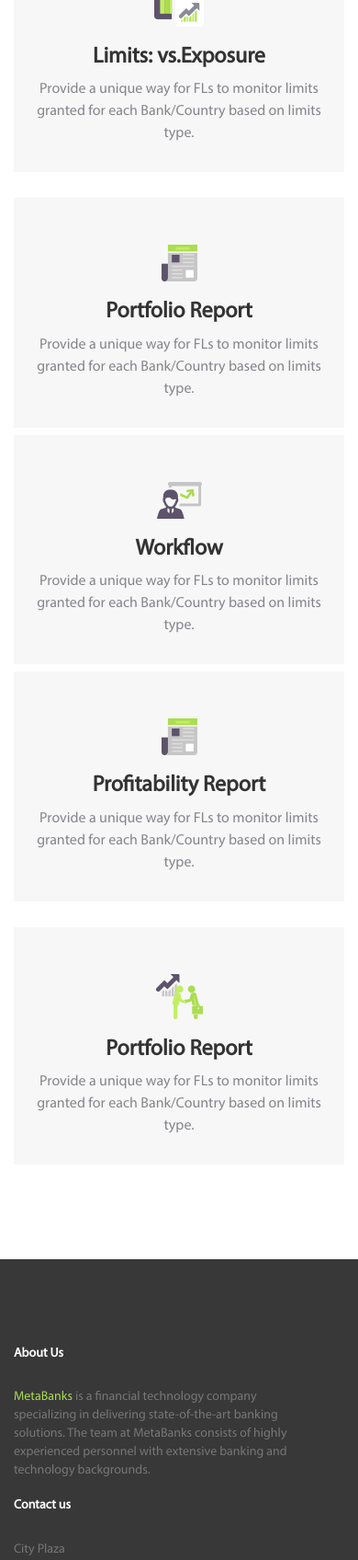
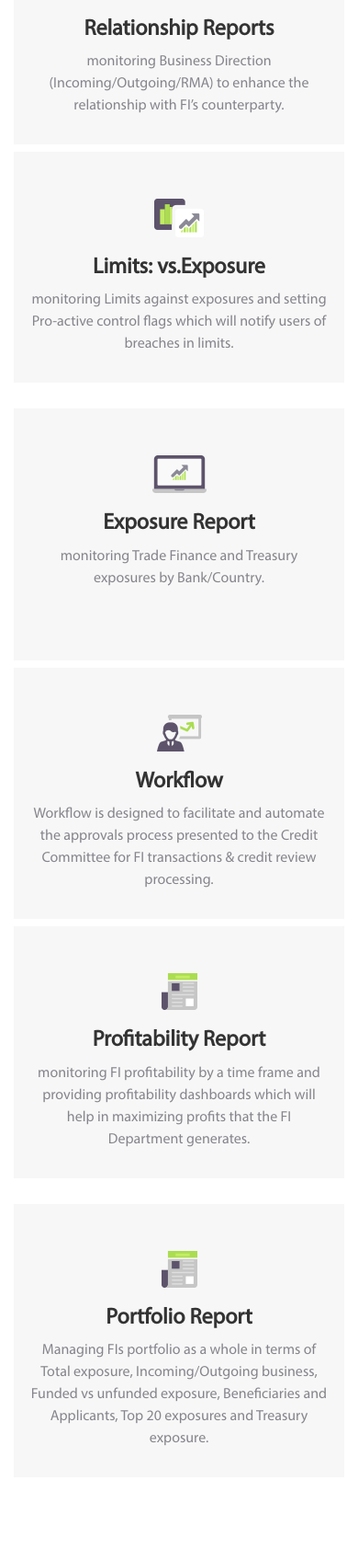
Before and after one commit to ismaeelsameed/metabanks, a Django app: page /wm in a window 390 px wide. Shown: the part 2356-4052 px from the top of the page at 92% size. Run offline with Django 3.2, Linux system fonts and the light colour scheme; some libraries are stand-ins or nearby versions.

Commit message:
products pages

```diff
--- a/main/static/css/custom.css
+++ b/main/static/css/custom.css
@@ -81,6 +81,7 @@ body {
 .goal {
     margin-top: -22px;
 }
+
 @media (max-width: 768px) {
     .banner-container > img {
         min-width: 100%;
@@ -120,6 +121,9 @@ body {
 .about{
     background: #f7f7f7;
     padding-bottom: 20px!important;
+}
+.padding-special {
+    padding-bottom: 67px !important;
 }
 .secPad {
     padding: 75px 0 0;
--- a/templates/wm.html
+++ b/templates/wm.html
@@ -95,15 +95,9 @@
                 <div class="col-md-4 features">
                     <div class="about padding-10">
                         <img class="img-responsive medium-margin-top" src="/static/images/feature-limits-reports.png">
+
                         <h3 class="bold">Limits Report</h3>
-                        <p class="grey-p font-16 width-90">Provide a unique way for FLs to monitor limits granted for
-                            each Bank/Country based on limits type.</p>
-                    </div>
-                </div>
-                <div class="col-md-4 features">
-                    <div class="about padding-10">
-                        <img class="img-responsive medium-margin-top" src="/static/images/feature-exposure-reports.png">
-                        <h3 class="bold">Exposure Report</h3>
+
                         <p class="grey-p font-16 width-90">Provide a unique way for FLs to monitor limits granted for
                             each Bank/Country based on limits type.</p>
                     </div>
@@ -111,10 +105,58 @@
                 <div class="col-md-4 features">
                     <div class="about padding-10">
                         <img class="img-responsive medium-margin-top"
+                             src="/static/images/feature-relationship-reports1.png">
+
+                        <h3 class="bold">Relationship Reports</h3>
+
+                        <p class="grey-p font-16 width-90">monitoring Business Direction (Incoming/Outgoing/RMA) to
+                            enhance the relationship with FI’s counterparty.</p>
+                    </div>
+                </div>
+                <div class="col-md-4 features">
+                    <div class="about padding-10">
+                        <img class="img-responsive medium-margin-top"
                              src="/static/images/feature-limits-vs-exposure.png">
+
                         <h3 class="bold">Limits: vs.Exposure</h3>
-                        <p class="grey-p font-16 width-90">Provide a unique way for FLs to monitor limits granted for
-                            each Bank/Country based on limits type.</p>
+
+                        <p class="grey-p font-16 width-90">monitoring Limits against exposures and setting Pro-active
+                            control flags which will notify users of breaches in limits.</p>
+                    </div>
+                </div>
+            </div>
+            <div class="row margin-bot-20" align="center">
+                <div class="col-md-4 features">
+                    <div class="about padding-10 padding-special">
+                        <img class="img-responsive medium-margin-top" src="/static/images/feature-exposure-reports.png">
+
+                        <h3 class="bold">Exposure Report</h3>
+
+                        <p class="grey-p font-16 width-90">monitoring Trade Finance and Treasury exposures by
+                            Bank/Country.</p>
+                    </div>
+                </div>
+                <div class="col-md-4 features">
+                    <div class="about padding-10">
+                        <img class="img-responsive medium-margin-top" src="/static/images/feature-workflow1.png">
+
+                        <h3 class="bold">Workflow</h3>
+
+                        <p class="grey-p font-16 width-90">Workflow is designed to facilitate and automate the approvals
+                            process presented to the Credit Committee for FI transactions & credit review
+                            processing.</p>
+                    </div>
+                </div>
+                <div class="col-md-4 features">
+                    <div class="about padding-10">
+                        <img class="img-responsive medium-margin-top"
+                             src="/static/images/feature-profitability-reports.png">
+
+                        <h3 class="bold">Profitability Report</h3>
+
+                        <p class="grey-p font-16 width-90">monitoring FI profitability by a time frame and providing
+                            profitability dashboards which will help in maximizing profits that the FI Department
+                            generates.</p>
                     </div>
                 </div>
             </div>
@@ -123,37 +165,12 @@
                     <div class="about padding-10">
                         <img class="img-responsive medium-margin-top"
                              src="/static/images/feature-profitability-reports.png">
+
                         <h3 class="bold">Portfolio Report</h3>
-                        <p class="grey-p font-16 width-90">Provide a unique way for FLs to monitor limits granted for
-                            each Bank/Country based on limits type.</p>
-                    </div>
-                </div>
-                <div class="col-md-4 features">
-                    <div class="about padding-10">
-                        <img class="img-responsive medium-margin-top" src="/static/images/feature-workflow1.png">
-                        <h3 class="bold">Workflow</h3>
-                        <p class="grey-p font-16 width-90">Provide a unique way for FLs to monitor limits granted for
-                            each Bank/Country based on limits type.</p>
-                    </div>
-                </div>
-                <div class="col-md-4 features">
-                    <div class="about padding-10">
-                        <img class="img-responsive medium-margin-top"
-                             src="/static/images/feature-profitability-reports.png">
-                        <h3 class="bold">Profitability Report</h3>
-                        <p class="grey-p font-16 width-90">Provide a unique way for FLs to monitor limits granted for
-                            each Bank/Country based on limits type.</p>
-                    </div>
-                </div>
-            </div>
-            <div class="row margin-bot-20" align="center">
-                <div class="col-md-4 features">
-                    <div class="about padding-10">
-                        <img class="img-responsive medium-margin-top"
-                             src="/static/images/feature-relationship-reports.png">
-                        <h3 class="bold">Portfolio Report</h3>
-                        <p class="grey-p font-16 width-90">Provide a unique way for FLs to monitor limits granted for
-                            each Bank/Country based on limits type.</p>
+
+                        <p class="grey-p font-16 width-90">Managing FIs portfolio as a whole in terms of Total exposure,
+                            Incoming/Outgoing business, Funded vs unfunded exposure, Beneficiaries and Applicants, Top
+                            20 exposures and Treasury exposure.</p>
                     </div>
                 </div>
             </div>
```
Also changed, not shown: templates/approval.html (+77 -44 lines), templates/core.html (+57 -40 lines), templates/exposure.html (+57 -40 lines).
